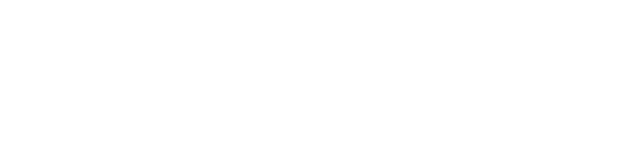
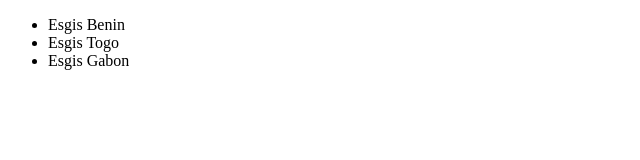
Before and after one commit to KOMAHOUE-sylvia55/git-mon-cv, a plain HTML site: page index.html in a window 1280 px wide. Shown: the whole page, without its empty margins (0-640 px from the left). Drawn offline with Linux system fonts and the light colour scheme.

Commit message:
mise en place de la section associations

```diff
--- a/index.html
+++ b/index.html
@@ -7,6 +7,10 @@
     <link rel="stylesheet" href="style.css">
 </head>
 <body>
-
+<ul>
+    <li>Esgis Benin</li>
+    <li>Esgis Togo</li>
+    <li>Esgis Gabon</li>
+</ul>
 </body>
 </html>
```
